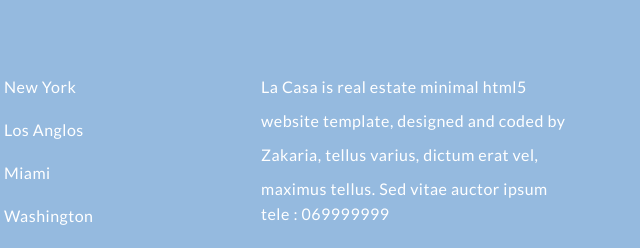
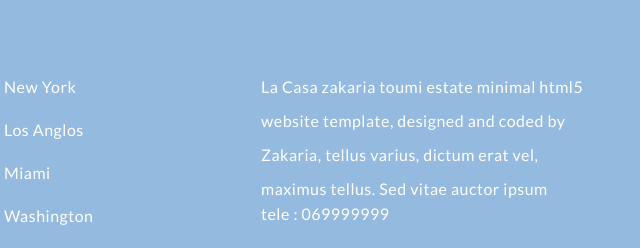
Before and after one commit to zakariatoumi/projectZakaria, a plain HTML site: page index.html in a window 1280 px wide. Shown: the part 2536-2784 px from the top of the page, 600-1240 px from the left. Drawn offline with Linux system fonts and the light colour scheme.

Commit message:
je modifie sur fichier index.html

```diff
--- a/index.html
+++ b/index.html
@@ -227,7 +227,7 @@
 				</li>
 
 				<li class="about">
-					<p>La Casa is real estate minimal html5 website template, designed and coded by Zakaria, tellus varius, dictum erat vel, maximus tellus. Sed vitae auctor ipsum</p>
+					<p>La Casa zakaria toumi estate minimal html5 website template, designed and coded by Zakaria, tellus varius, dictum erat vel, maximus tellus. Sed vitae auctor ipsum</p>
 					<p>tele : 069999999</p>
 					<ul>
 						<li><a href="http://facebook.com/pixelhint" class="facebook" target="_blank"></a></li>
```
